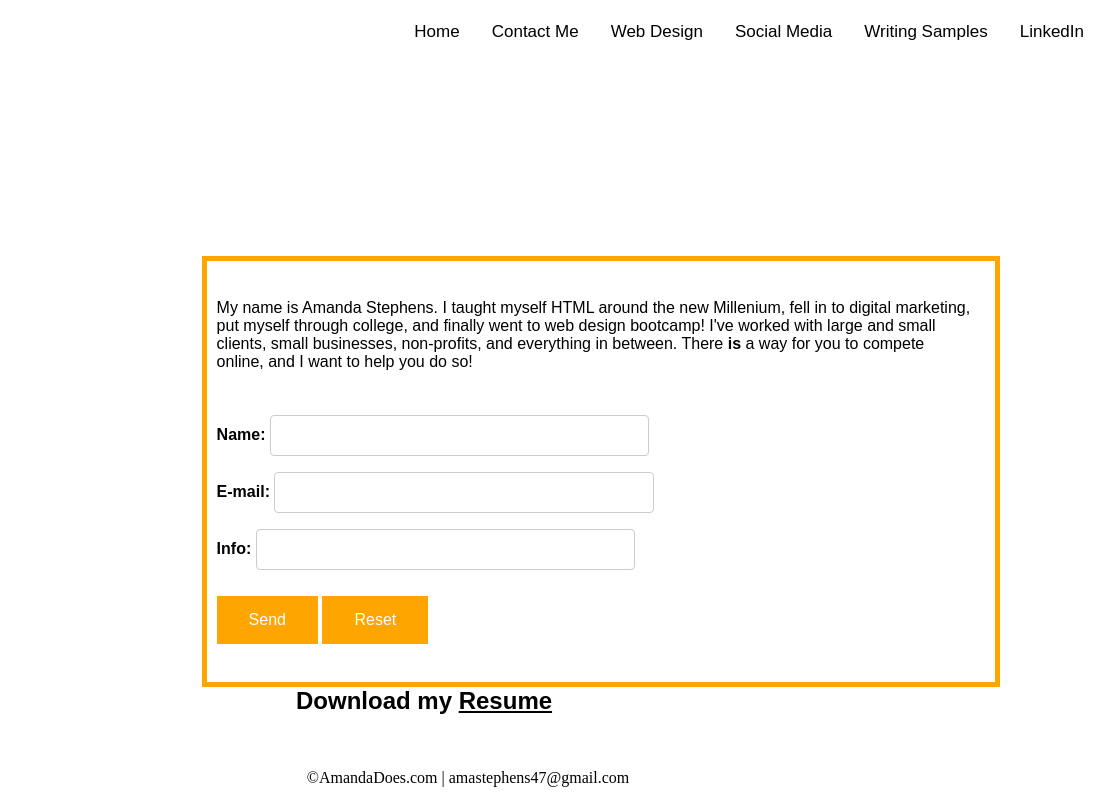
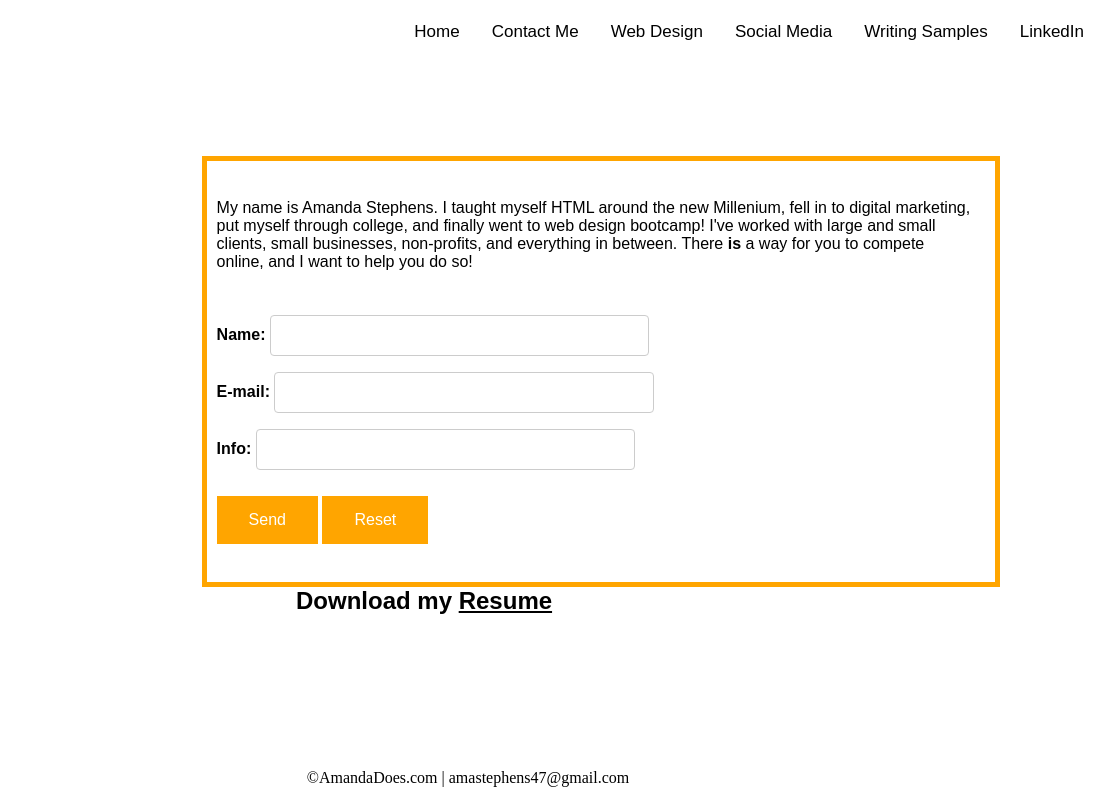
Before and after one commit to amastephens47/Portfolio2, a plain HTML site: page contact.html in a window 1280 px wide. Shown: the full height of the page, 172-1280 px from the left. Drawn offline with Linux system fonts and the light colour scheme.

Commit message:
Update styles.css

```diff
--- a/styles.css
+++ b/styles.css
@@ -78,7 +78,7 @@ form {
   width: 60%;
   float: right;
   margin-right: 100px;
-  margin-top: 200px;
+  margin-top: 100px;
  padding: 20px 20px 20px 10px;
 }
 input[type=text], select {
@@ -144,7 +144,7 @@ input[type=reset] {
 h2{
    font-family: Arial, Helvetica, sans-serif;
     margin-left: 460px;
-  padding-top: 200px
+ margin-top: 100px;
 }
   h4{
       font-family: Arial, Helvetica, sans-serif;
```
